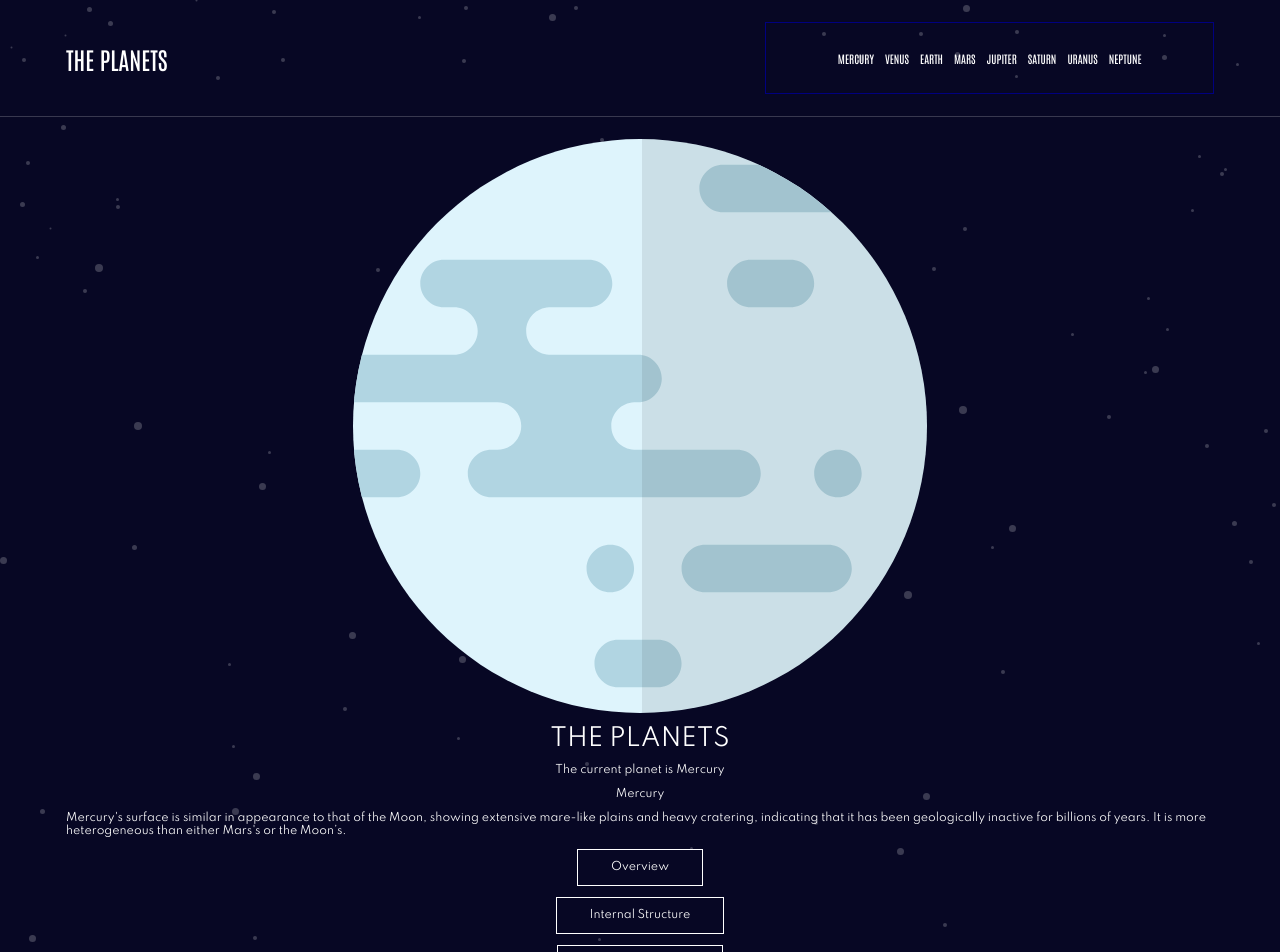
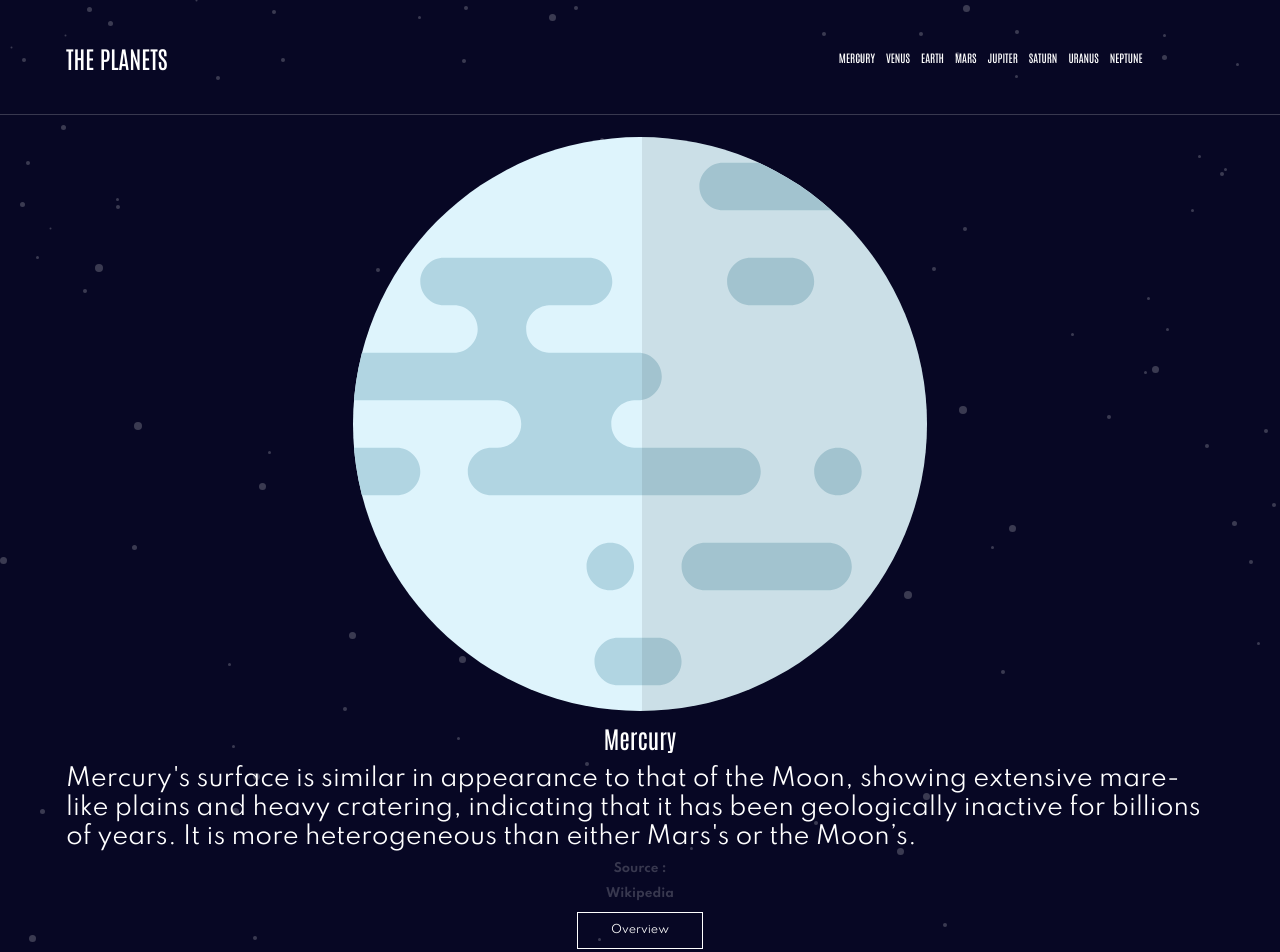
Before and after one commit to davidrhyne/planets-fact-site, a React (Create React App) app: page / in a window 1280 px wide. Shown: the top 952 px of the page. Built offline with nearby package versions, Linux system fonts and the light colour scheme.

Commit message:
adding additional elements to Card component

```diff
--- a/src/App.js
+++ b/src/App.js
@@ -5,7 +5,7 @@ import { Home } from './pages'
 import {  ThemeProvider, createGlobalStyle } from 'styled-components'
 import { useCurrentPlanet } from './context/CurrentPlanetContext'
 import {THEME} from './constants/themes'
-import { COLOR_SCHEME } from './constants/constants'
+import { COLOR_SCHEME, FONT_FAMILY, FONT_WEIGHT } from './constants/constants'
 
 
 function App() {
@@ -24,9 +24,9 @@ function App() {
   // using styled-components createGlobalStyle for some global CSS values
   const GlobalStyle = createGlobalStyle`
     body {
-      font-family: 'Spartan', sans-serif;
+      font-family: ${FONT_FAMILY.PRIMARY}, sans-serif;
       font-size: .6875rem;
-      font-weight: 400;
+      font-weight: ${FONT_WEIGHT.REGULAR};
       box-sizing: border-box;
       margin: 0 auto;
       background: ${COLOR_SCHEME.PRIMARY};
--- a/src/components/card/index.js
+++ b/src/components/card/index.js
@@ -1,5 +1,5 @@
 import React, { useState } from 'react'
-import { Container, Title, Text, Button, Image} from './styles/Card'
+import { Container, Title, Text, Button, Image, Label, Link} from './styles/Card'
 import { usePlanetData } from '../../context/PlanetContext'
 import { useCurrentPlanet, useCurrentPlanetUpdate } from '../../context/CurrentPlanetContext'
 import { useCategory, useCategoryUpdate } from '../../context/CategoryContext'
@@ -23,6 +23,18 @@ Card.Title = function CardTitle({ children, ...restProps}) {
 Card.Text = function CardText({ children, ...restProps}) {
     return (
         <Text {...restProps}>{children}</Text>
+    )
+}
+
+Card.Label = function CardLabel({ children, ...restProps}) {
+    return (
+        <Label {...restProps}>{children}</Label>
+    )
+}
+
+Card.Link = function CardLink({ children, ...restProps}) {
+    return (
+        <Link {...restProps} target="_blank">{children}</Link>
     )
 }
 
--- a/src/components/card/styles/Card.js
+++ b/src/components/card/styles/Card.js
@@ -1,5 +1,5 @@
 import styled from 'styled-components';
-import { COLOR_SCHEME } from '../../../constants/constants'
+import { COLOR_SCHEME, FONT_FAMILY, FONT_WEIGHT } from '../../../constants/constants'
 
 
 export const Container = styled.div`
@@ -28,7 +28,9 @@ export const Container = styled.div`
 `
 
 export const Title = styled.div`
-    /* font-size: 800; */
+    font-family: ${FONT_FAMILY.SECONDARY};
+    font-size: 2.5rem;
+    font-weight: ${FONT_WEIGHT.MEDIUM};
 
     @media (min-width: 700px) {
         font-size: 1.5rem;
@@ -40,7 +42,7 @@ export const Title = styled.div`
 `
 
 export const Text = styled.div`
-    /* font-size: 800; */
+
 
     @media (min-width: 700px) {
         font-size: 1.5rem;
@@ -65,3 +67,15 @@ export const Image = styled.img`
     width: 50%;
     height: auto;
 `
+
+export const Label = styled.div`
+    font-size: .75rem;
+    font-weight: ${FONT_WEIGHT.BOLD};
+    color: ${COLOR_SCHEME.SECONDARY};
+`
+
+export const Link = styled.a`
+    font-size: .75rem;
+    font-weight: ${FONT_WEIGHT.BOLD};
+    color: ${COLOR_SCHEME.SECONDARY};
+`
--- a/src/components/navbar/index.js
+++ b/src/components/navbar/index.js
@@ -1,5 +1,5 @@
 import React, { useState } from 'react'
-import { Container, List, ListItem, MenuLogo, DropDownMenu, DropDownMenuItem } from './styles/NavBar'
+import { Container, List, ListItem, MenuLogo, DropDownMenu, DropDownMenuItem, DropDownMenuItemPlanet, DropDownMenuText, DropDownMenuItemChevron } from './styles/NavBar'
 import { usePlanetData } from '../../context/PlanetContext'
 import { useCurrentPlanet, useCurrentPlanetUpdate } from '../../context/CurrentPlanetContext'
 
@@ -91,7 +91,7 @@ NavBar.DropDownMenu = function NavBarDropDownMenu({ children, ...restProps}) {
         //console.log('updated planet = ', currentPlanet)
     }
 
-
+    const imageSource = `images/icon-chevron.svg`
 
     return (
         <DropDownMenu
@@ -101,9 +101,11 @@ NavBar.DropDownMenu = function NavBarDropDownMenu({ children, ...restProps}) {
                     return (
                         <DropDownMenuItem key={planet.name}
                             onClick={ () => handleDropDownMenuClick(planet.name) }
-
+                            planet={planet.name}
                             >
-                            {planet.name.toUpperCase()}
+                                <DropDownMenuItemPlanet planet={planet.name}/>
+                                <DropDownMenuText >{planet.name.toUpperCase()}</DropDownMenuText>
+                                <DropDownMenuItemChevron src={imageSource} />
                         </DropDownMenuItem>
                     )
                 })
--- a/src/components/navbar/styles/NavBar.js
+++ b/src/components/navbar/styles/NavBar.js
@@ -1,11 +1,9 @@
 import styled from 'styled-components';
-import { COLOR_SCHEME } from '../../../constants/constants'
+import { COLOR_SCHEME, FONT_WEIGHT } from '../../../constants/constants'
 
 
 export const Container = styled.div`
     /* background: ${props => props.theme.element}; */
-
-    border: 1px navy solid;
     color: white;
     /* display: flex;
     justify-content: space-between;
@@ -74,15 +72,67 @@ export const MenuLogo = styled.img`
 
 export const DropDownMenu = styled.div`
     display: ${props => props.isMenuOpen ? 'block' : 'none'};
-
     position: absolute;
     width: 90%;
-    left: 0;
-    top: 100px;
+    /* border: 1px magenta solid; */
+    left: 5%;
+    top: 80px;
 `
 
-export const DropDownMenuItem = styled.div`
-    background: dodgerblue;
-    color: white;
+export const DropDownMenuItem = styled.a`
+    display: flex;
+    justify-content: space-between;
+    align-items: center;
+    background: ${COLOR_SCHEME.PRIMARY};
+    padding: 2em;
+    border-bottom: 1px solid ${COLOR_SCHEME.SECONDARY};
+    /* border: 1px magenta solid; */
+    cursor: pointer;
 
+    &:hover {
+        background-color: ${COLOR_SCHEME.SECONDARY};
+        border-bottom: 3px solid ${props =>
+        props.planet === 'Mercury' ? COLOR_SCHEME.MERCURY_PLANET :
+        props.planet === 'Venus' ? COLOR_SCHEME.VENUS_PLANET :
+        props.planet === 'Earth' ? COLOR_SCHEME.EARTH_PLANET :
+        props.planet === 'Mars' ? COLOR_SCHEME.MARS_PLANET :
+        props.planet === 'Jupiter' ? COLOR_SCHEME.JUPITER_PLANET :
+        props.planet === 'Saturn' ? COLOR_SCHEME.SATURN_PLANET :
+        props.planet === 'Uranus' ? COLOR_SCHEME.URANUS_PLANET :
+            COLOR_SCHEME.NEPTUNE_PLANET};
+    }
 `
+
+export const DropDownMenuText = styled.div`
+    font-family: 'Spartan', sans-serif;
+    font-size: .9375rem;
+    font-weight: ${FONT_WEIGHT.BOLD};
+    letter-spacing: 1.4px;
+    /* border: 1px solid pink; */
+    width: 90%;
+    align-items: center;
+    margin-top: .3em;
+`
+
+export const DropDownMenuItemPlanet = styled.span`
+    width: 20px;
+    height: 20px;
+    background: ${props =>
+        props.planet === 'Mercury' ? COLOR_SCHEME.MERCURY_PLANET :
+        props.planet === 'Venus' ? COLOR_SCHEME.VENUS_PLANET :
+        props.planet === 'Earth' ? COLOR_SCHEME.EARTH_PLANET :
+        props.planet === 'Mars' ? COLOR_SCHEME.MARS_PLANET :
+        props.planet === 'Jupiter' ? COLOR_SCHEME.JUPITER_PLANET :
+        props.planet === 'Saturn' ? COLOR_SCHEME.SATURN_PLANET :
+        props.planet === 'Uranus' ? COLOR_SCHEME.URANUS_PLANET :
+            COLOR_SCHEME.NEPTUNE_PLANET};
+    border-radius: 50%;
+    display: inline-block;
+    margin-right: 1.5em;
+`
+
+export const DropDownMenuItemChevron = styled.img`
+    display: inline-block;
+    width: auto;
+    height: 10px;
+`
--- a/src/constants/constants.js
+++ b/src/constants/constants.js
@@ -33,5 +33,15 @@ export const BOX_SHADOW = {
     PRIMARY_COLOR: '0px 10px 15px 0px rgba(91,164,164,.4);'
 }
 
+export const FONT_WEIGHT = {
+    REGULAR: 400,
+    MEDIUM: 500,
+    BOLD: 700
+}
+
+export const FONT_FAMILY = {
+    PRIMARY: 'Spartan',
+    SECONDARY: 'Antonio'
+}
 // font-family: 'Antonio', sans-serif;
 // font-family: 'Spartan', sans-serif;
--- a/src/containers/card.js
+++ b/src/containers/card.js
@@ -45,20 +45,27 @@ export function CardContainer( {children, ...restProps}) {
     return (
         <Card>
             <Card.Image />
-            <Card.Title >THE PLANETS</Card.Title>
-            <div>The current planet is {currentPlanet}</div>
+            {/* <Card.Title >THE PLANETS</Card.Title> */}
+            {/* <div>The current planet is {currentPlanet}</div> */}
             { isLoading ?
                 <div>planetary data is loading</div> :
                 <>
-                    <div>{currentPlanetData.name}</div>
+                    <Card.Title >{currentPlanetData.name}</Card.Title>
+                    {/* <div>{currentPlanetData.name}</div> */}
                     {/* <div>{currentPlanetData.overview.content}</div> */}
-                    <div>
+                    <Card.Text>
                         {category === 'Overview' ?
                             currentPlanetData.overview.content :
                             category === 'Internal Structure' ?
                             currentPlanetData.structure.content :
                             currentPlanetData.geology.content}
-                    </div>
+                    </Card.Text>
+                    <Card.Label>Source : </Card.Label>
+                    <Card.Link href={category === 'Overview' ?
+                            currentPlanetData.overview.source :
+                            category === 'Internal Structure' ?
+                            currentPlanetData.structure.source :
+                            currentPlanetData.geology.source}>Wikipedia</Card.Link>
                     {/* <div>
                         {category === 'Overview' ?
                             currentPlanetData.overview.content :
```
